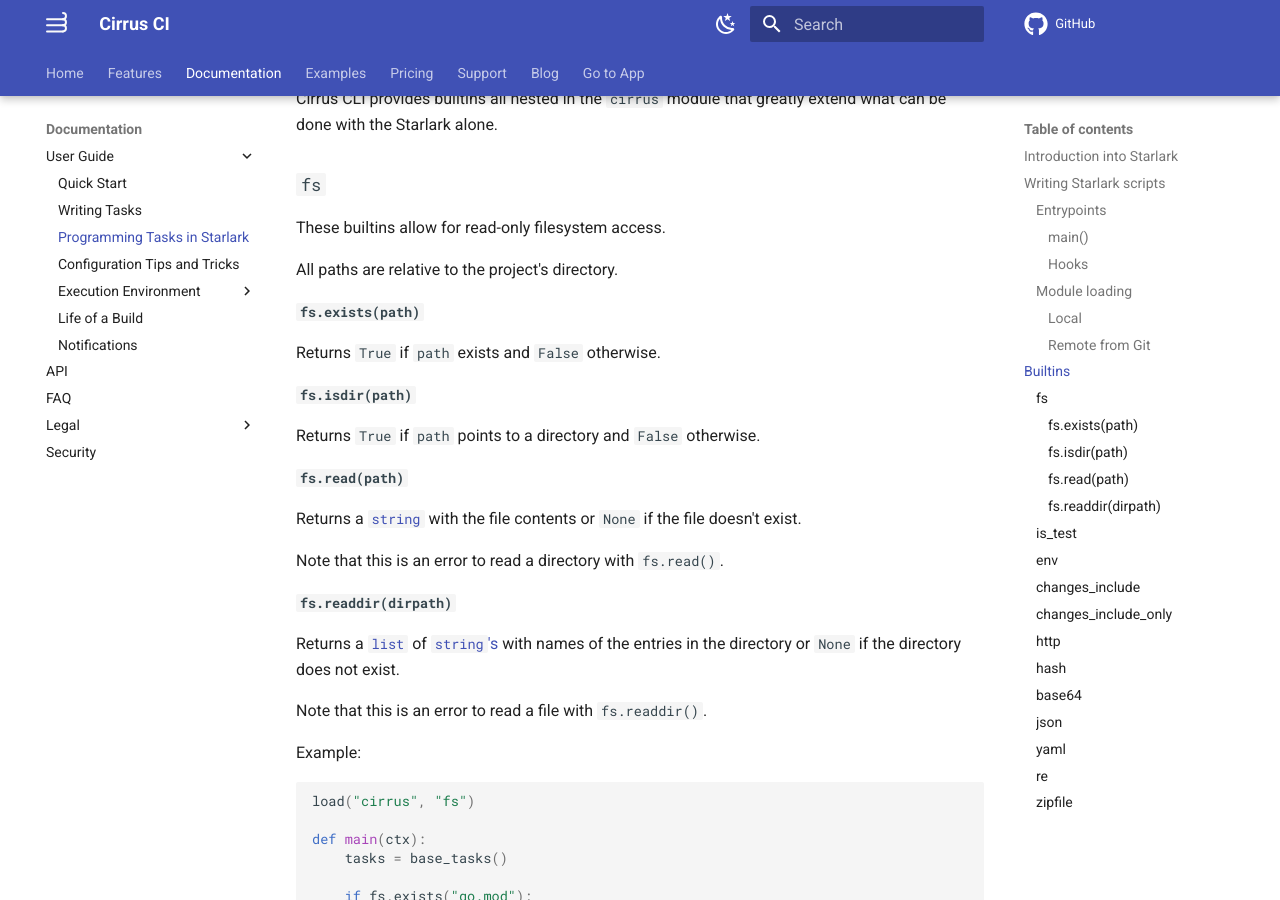
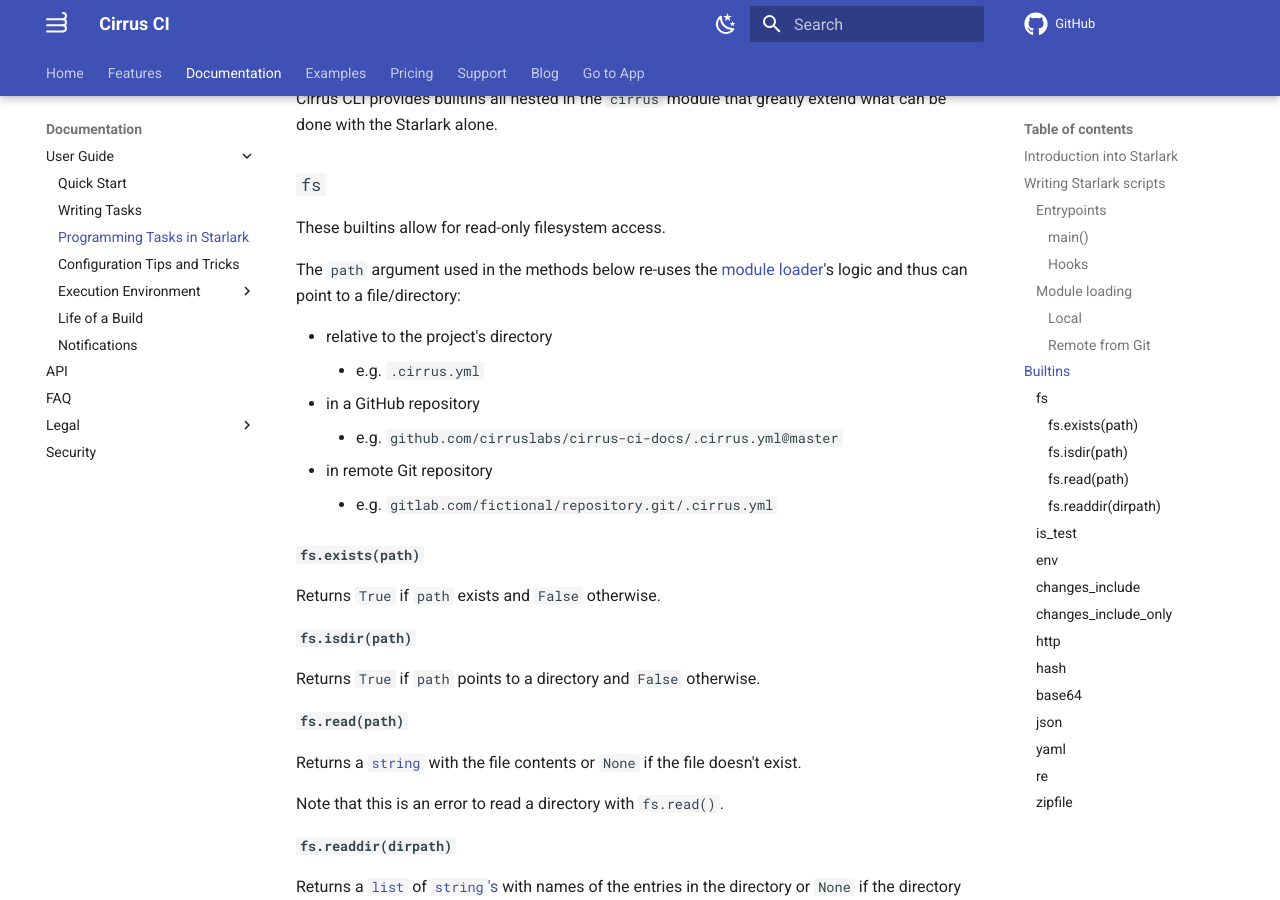
Before and after one commit to cirruslabs/cirrus-ci-docs, an MkDocs documentation site: the page built from docs/guide/programming-tasks.md, in a window 1280 px wide and 900 px high, scrolled down 5215 px. Built offline with MkDocs 1.6.1 and Material for MkDocs 9.7.7, drawn with Linux system fonts in a browser that asks for light colours; comment, search, counter and statistics services are not loaded.

Commit message:
Document Starlark's dynamic FS resolution (#1069)
* Document Starlark's dynamic FS resolution

* Increase markdown list indent as per markdownlint's recommendation

```diff
--- a/docs/guide/programming-tasks.md
+++ b/docs/guide/programming-tasks.md
@@ -215,7 +215,14 @@ Cirrus CLI provides builtins all nested in the `cirrus` module that greatly exte
 
 These builtins allow for read-only filesystem access.
 
-All paths are relative to the project's directory.
+The `path` argument used in the methods below re-uses the [module loader](#module-loading)'s logic and thus can point to a file/directory:
+
+* relative to the project's directory
+    * e.g. `.cirrus.yml`
+* in a GitHub repository
+    * e.g. `github.com/cirruslabs/cirrus-ci-docs/.cirrus.yml@master`
+* in remote Git repository
+    * e.g. `gitlab.com/fictional/repository.git/.cirrus.yml`
 
 #### `fs.exists(path)`
 
```
